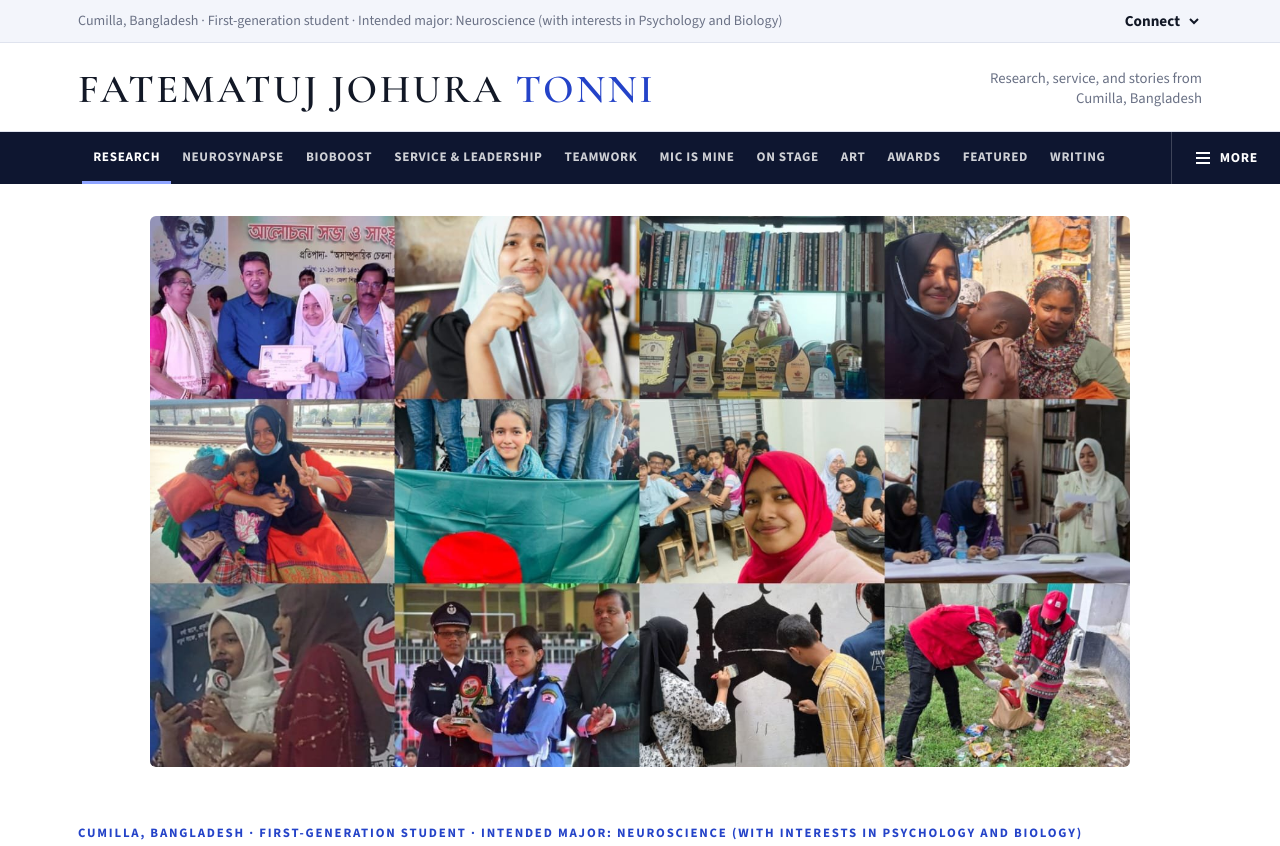
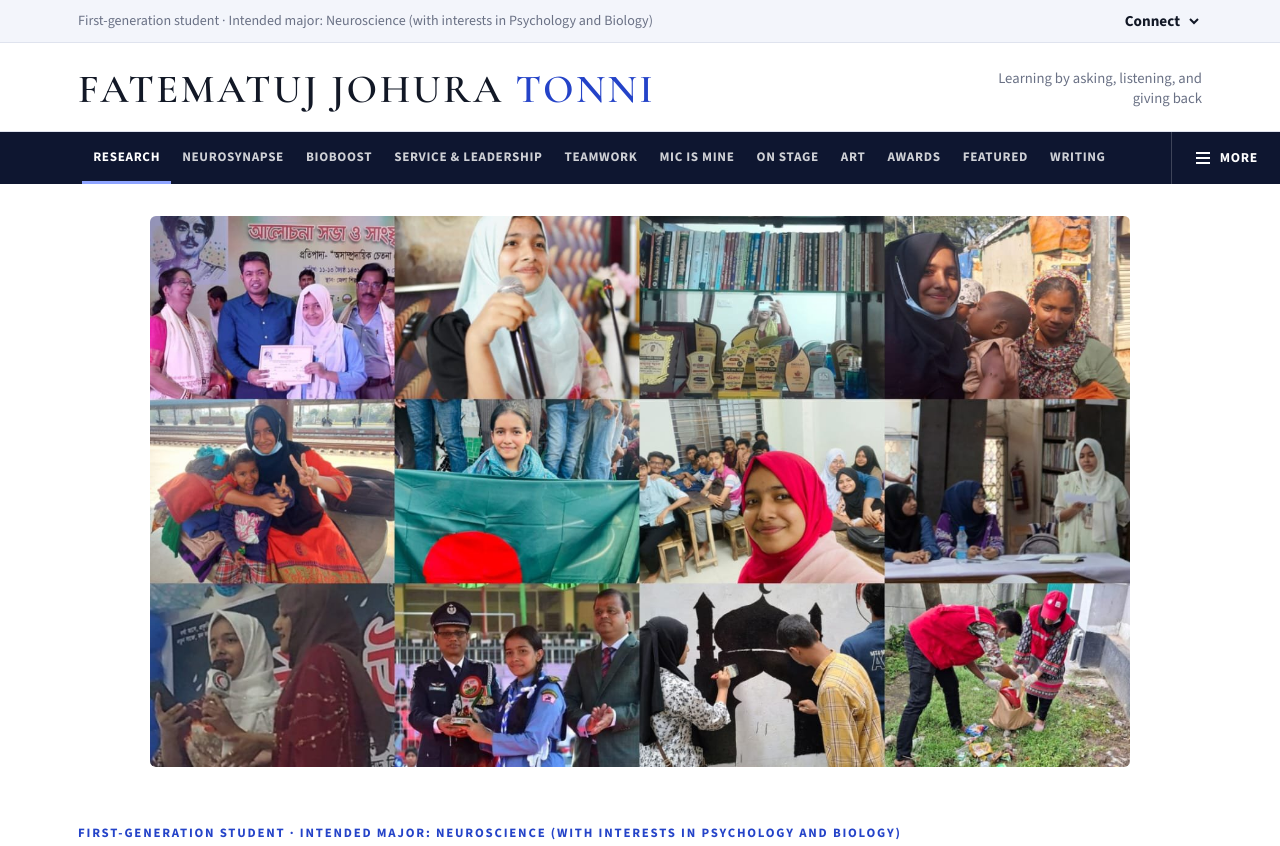
Before and after one commit to fatematujjohuratonni/tonni-portfolio, a plain HTML site: page index.html in a window 1280 px wide. Shown: the top 846 px of the page. Drawn offline with nearby package versions, Linux system fonts and the light colour scheme.

Commit message:
Replace Cumilla tagline beside name with a personal line
Co-Authored-By: Claude Opus 5.5 <noreply@anthropic.com>
Claude-Session: https://claude.ai/code/session_01Ja8CpTwkKHjqj9GyXGceqw

```diff
--- a/content.js
+++ b/content.js
@@ -12,7 +12,7 @@
 window.PORTFOLIO = {
 
   name: "Fatematuj Johura Tonni",
-  eyebrow: "Cumilla, Bangladesh · First-generation student · Intended major: Neuroscience (with interests in Psychology and Biology)",
+  eyebrow: "First-generation student · Intended major: Neuroscience (with interests in Psychology and Biology)",
   cover: "assets/photos/cover.jpg",
   coverAlt: "A collage of twelve photos of Tonni: speaking on stage, receiving awards, volunteering with Red Crescent, painting a mural, and with children during a winter clothes drive",
 
--- a/index.html
+++ b/index.html
@@ -293,7 +293,7 @@ footer b{color:#fff;font-family:var(--serif);font-size:1.3rem;letter-spacing:.05
 <header class="masthead">
   <div class="wrap">
     <a class="wordmark" href="#top" id="wordmark"></a>
-    <p class="masthead-tag">Research, service, and stories from Cumilla, Bangladesh</p>
+    <p class="masthead-tag">Learning by asking, listening, and giving back</p>
   </div>
 </header>
 
```
